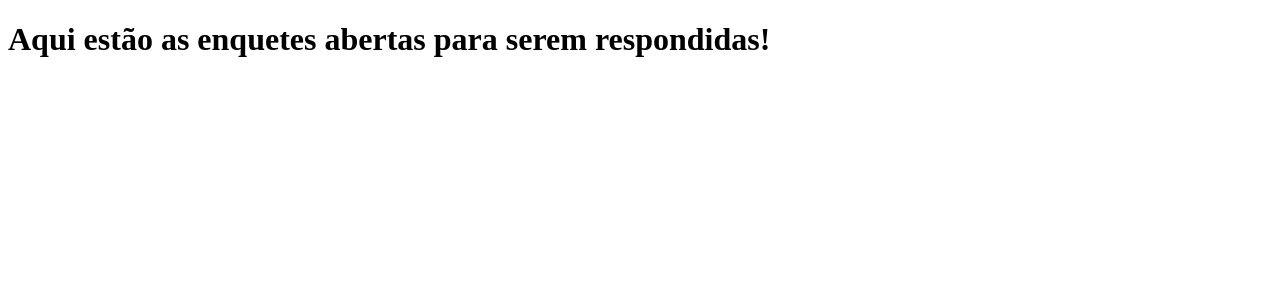
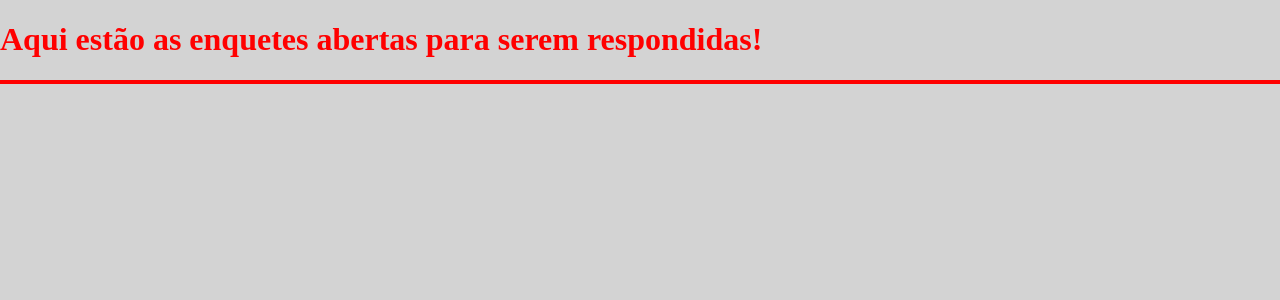
Before and after one commit to rknunes/django, a Django app: page /pesquisa/ in a window 1280 px wide. Shown: the top 300 px of the page. Run offline with Django 3.2, Linux system fonts and the light colour scheme; data that the repository does not hold is empty.

Commit message:
Add static css to the page

```diff
--- /dev/null
+++ b/pesquisa/static/styles.css
@@ -0,0 +1,21 @@
+body{
+    margin: 0;
+    padding: 0;
+    background-color: lightgray;
+}
+
+.main.title{
+    color: red;
+}
+
+.main.list{
+    border: 2px solid red;
+}
+
+.main.listitem a{
+    text-decoration: none;
+    text-transform: uppercase;
+    color: black;
+    font-weight: bolder;
+    font-size: 28pt;
+}
--- a/pesquisa/templates/index.html
+++ b/pesquisa/templates/index.html
@@ -1,3 +1,5 @@
+{% load static %}
+
 <!DOCTYPE html>
 <html lang="en">
 <head>
@@ -5,12 +7,13 @@
     <meta name="viewport" content="width=device-width, initial-scale=1.0">
     <meta http-equiv="X-UA-Compatible" content="ie=edge">
     <title>Document</title>
+    <link rel="stylesheet" href="{% static 'styles.css' %}">
 </head>
 <body>
-    <h1>Aqui estão as enquetes abertas para serem respondidas!</h1>
-    <ul>
+    <h1 class="main title">Aqui estão as enquetes abertas para serem respondidas!</h1>
+    <ul class="main list">
         {% for pergunta in perguntas %}
-        <li><a href="#">{{ pergunta }}</a></li>
+        <li class="main listitem"><a href="#">{{ pergunta }}</a></li>
         {% endfor %}
     </ul>
 </body>
```
